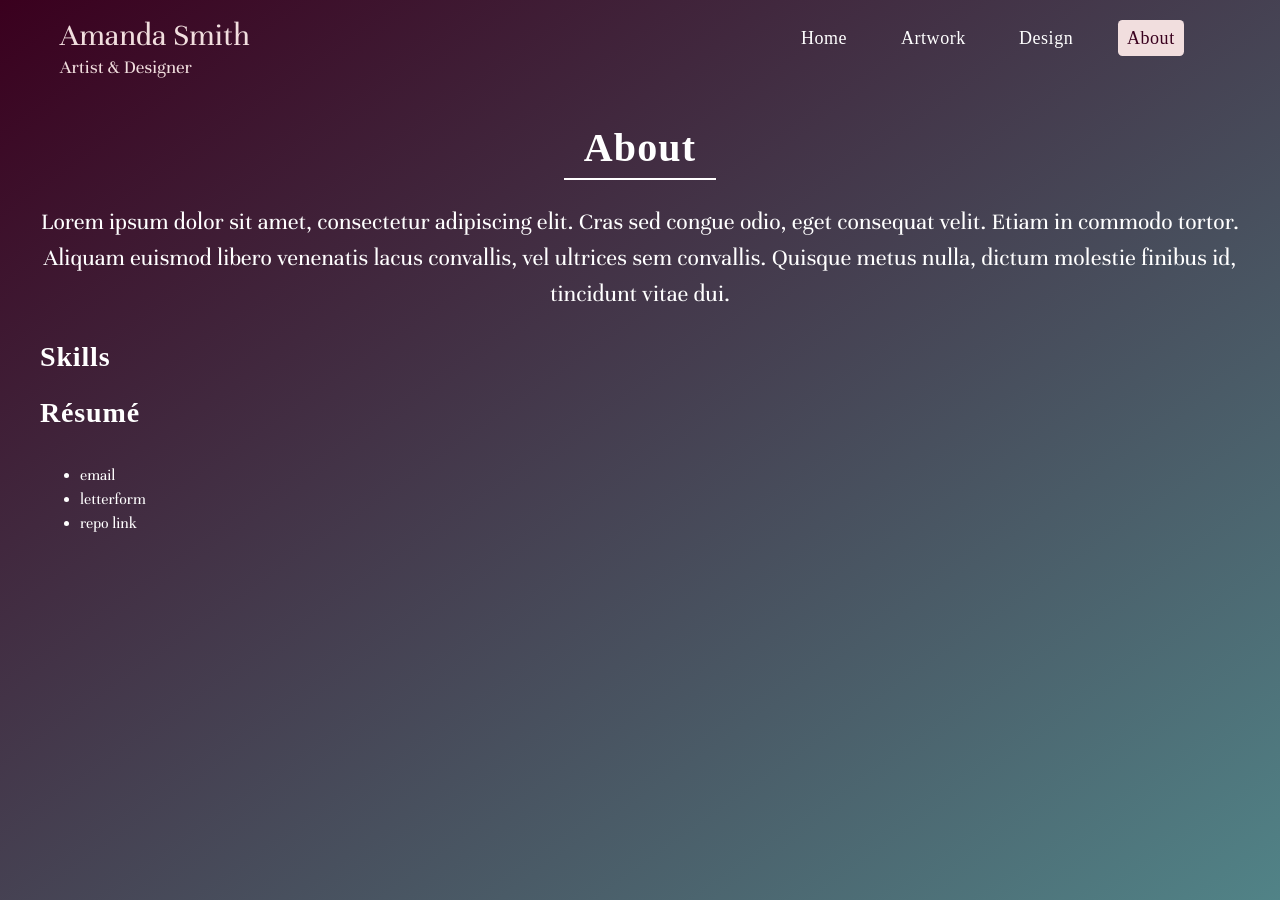
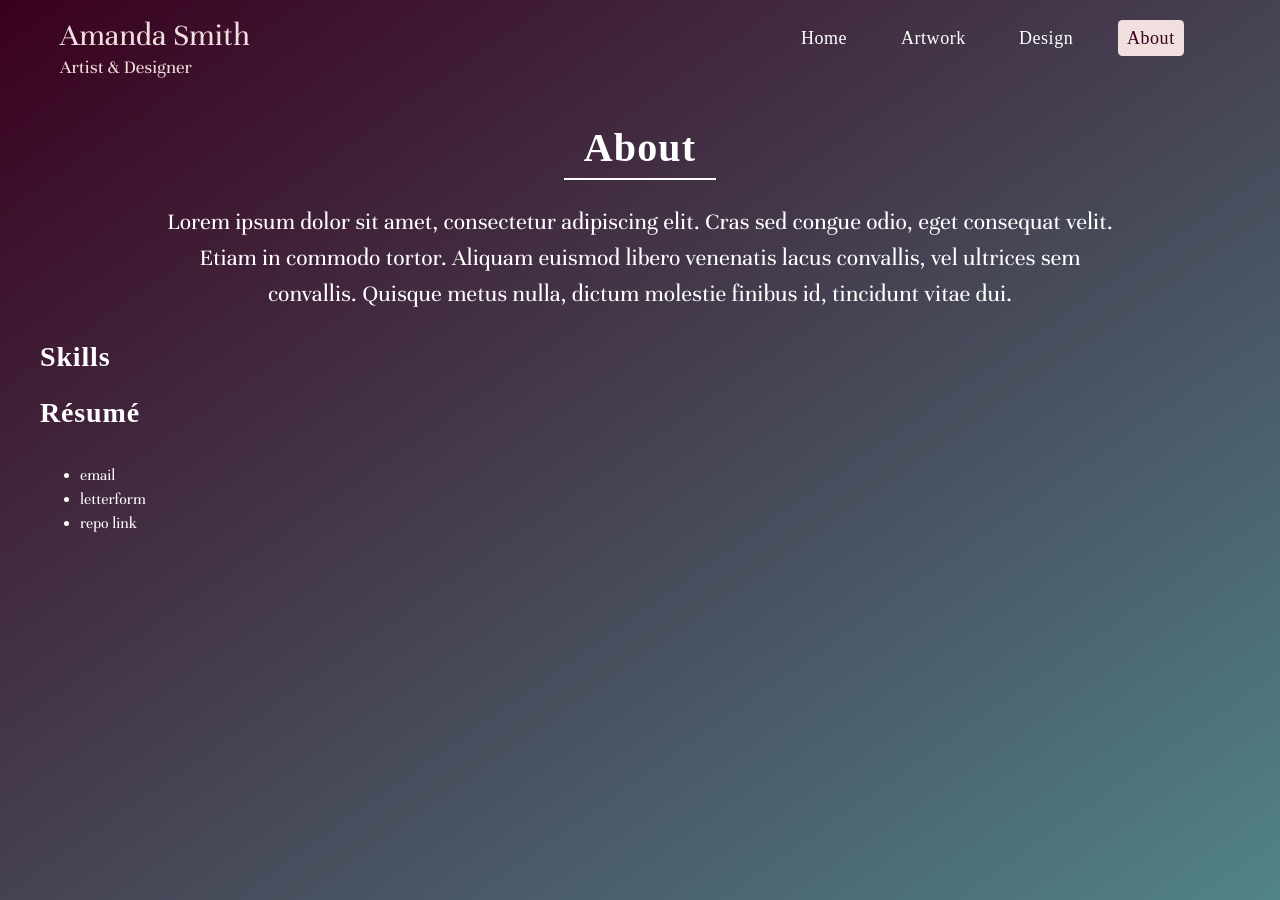
Before and after one commit to asmithorn/asmithorn.github.io, a Jekyll site: the page built from about/index.html, in a window 1280 px wide. Built offline with Jekyll 4.4.1, drawn with Linux system fonts in a browser that asks for light colours; some web fonts are replaced.

Commit message:
intro styling

```diff
--- a/about/index.html
+++ b/about/index.html
@@ -2,7 +2,7 @@
 layout: default
 ---
 <div class="o-row o-row--1200">
-  <section>
+  <section class="u-margin--b-20 u-margin--w-20-120">
     <header>
       <h1 class="u-row-header">About</h1>
     </header>
--- a/css/style.scss
+++ b/css/style.scss
@@ -205,6 +205,9 @@ h2 {
 
 .u-image-round {border-radius: 50%;}
 
+.u-margin--b-20 {margin-bottom: 1.25em;}
+.u-margin--w-20-120 {margin: 0 1.25em;}
+
 .u-padding--20 {padding: 1.25em;}
 
 .u-row-header {
@@ -212,7 +215,8 @@ h2 {
   margin-left: auto;
   margin-right: auto;
   padding: 0 .5em;
-  width: fit-content;
+  width: max-content; //Firefox fix
+  width: fit-content; //will need to check this on IE and Edge
 }
 
 .u-text--large {font-size: 1.5em;}
@@ -250,6 +254,8 @@ h2 {
 
   .c-site-nav {flex-basis: 40%;}
 
+  .u-margin--w-20-120 {margin: 0 7.5em;}
+
 }
 
 
```
